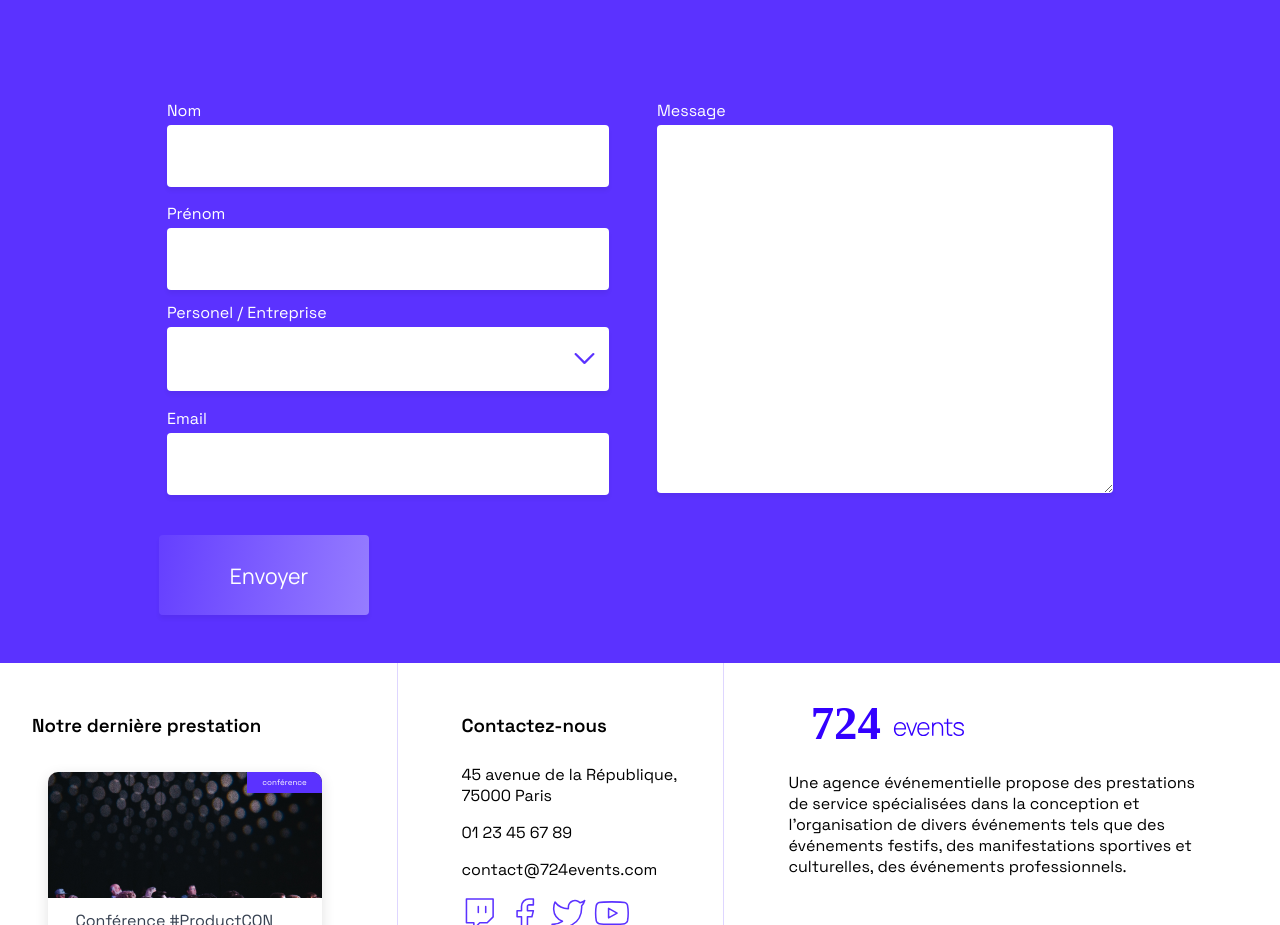
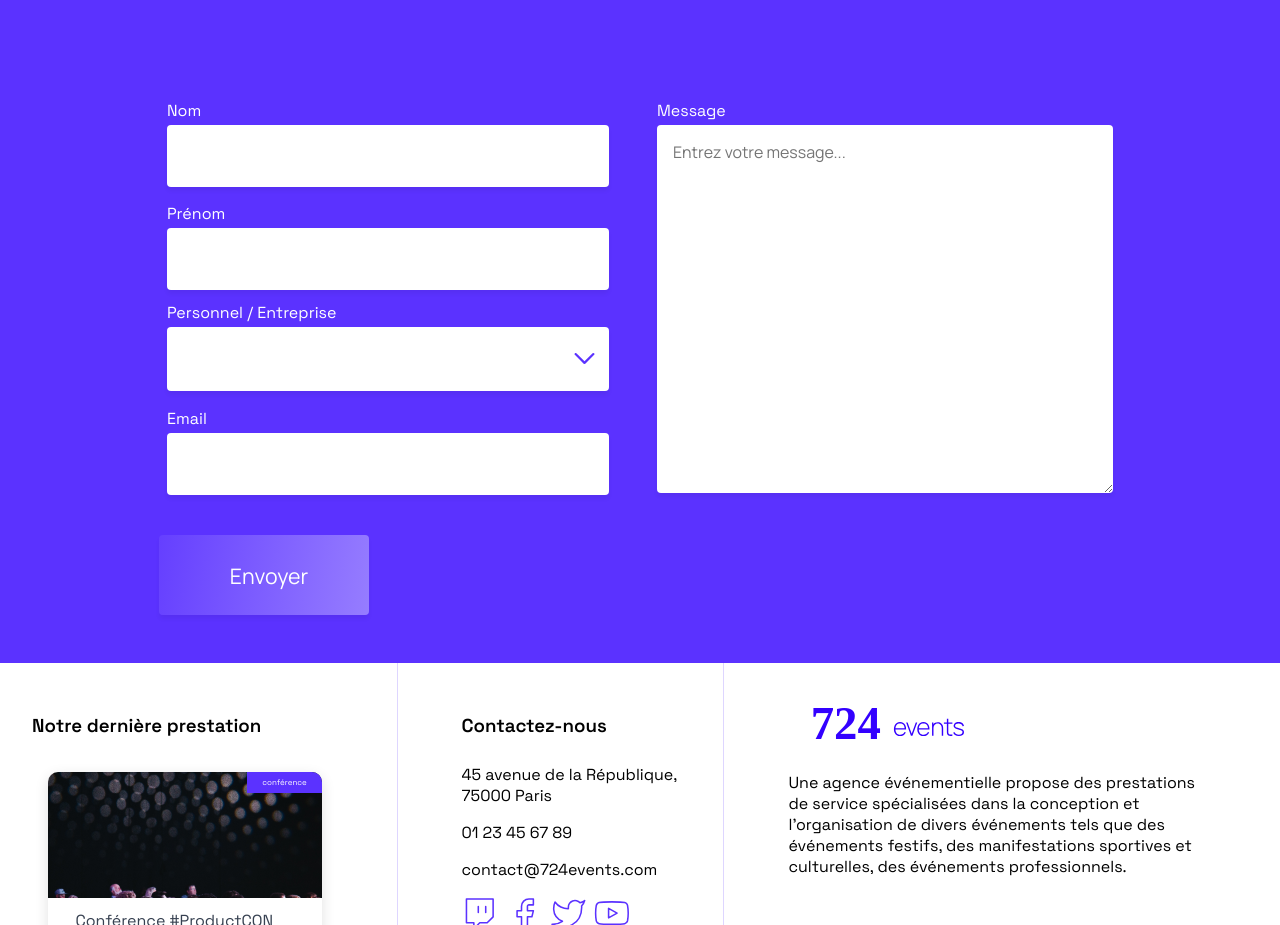
Before and after one commit to anaisdunand/724-events, a React (Create React App) app: page / in a window 1280 px wide. Shown: the part 5450-6375 px from the top of the page. Built offline with nearby package versions, Linux system fonts and the light colour scheme.

Commit message:
Débogage du formulaire de contact --> pendant l'envoi : le bouton affiche "en cours" --> après l'envoi : affichage du message de succès, réinitialisation du formulaire

```diff
--- a/src/components/Field/index.js
+++ b/src/components/Field/index.js
@@ -9,30 +9,28 @@ export const FIELD_TYPES = {
 
 const Field = ({ type = FIELD_TYPES.INPUT_TEXT, label, name, placeholder }) => {
     let component;
+
     switch (type) {
-    case FIELD_TYPES.INPUT_TEXT:
+        case FIELD_TYPES.TEXTAREA:
             component = (
-        <input
-          type="text"
+                <textarea
                     name={name}
                     placeholder={placeholder}
                     data-testid="field-testid"
                 />
             );
         break;
-    case FIELD_TYPES.TEXTAREA:
-      component = <textarea name={name} data-testid="field-testid" />;
-      break;
         default:
             component = (
                 <input
                     type="text"
                     name={name}
-          placeholder={placeholder}
                     data-testid="field-testid"
                 />
             );
-  }
+        break;
+    };
+
     return (
         <div className="inputField">
             <span>{label}</span>
--- a/src/components/Field/style.scss
+++ b/src/components/Field/style.scss
@@ -14,6 +14,7 @@
 input {
     height: 60px;
     min-width: 424px;
+    font-family: "Manrope", sans-serif;
     font-size: 16px;
     text-transform: capitalize;
     padding-left: 16px;
@@ -23,9 +24,11 @@ input {
     color: $black;
     &:focus {
         color: $primary;
-  }
-
-  font-family: "Manrope", sans-serif;
+    };
+    &[name="email"],
+    &[type="submit"] {
+        text-transform: none;
+    };
 }
 textarea {
     height: 336px;
--- a/src/components/Select/index.js
+++ b/src/components/Select/index.js
@@ -1,6 +1,6 @@
 /* eslint-disable jsx-a11y/no-noninteractive-element-interactions */
 /* eslint-disable jsx-a11y/click-events-have-key-events */
-import { useState } from "react";
+import { useState, useEffect } from "react";
 import PropTypes from "prop-types";
 
 import "./style.scss";
@@ -12,9 +12,14 @@ const Select = ({
     titleEmpty,
     label,
     type = "normal",
+    resetKey,
 }) => {
     const [value, setValue] = useState();
     const [collapsed, setCollapsed] = useState(true);
+
+    useEffect(() => {
+        setValue(undefined);
+    }, [resetKey]);
 
     const changeValue = (newValue) => {
         setValue(newValue);
@@ -25,7 +30,7 @@ const Select = ({
         if (newValue === "conférence") return "Conférences";
         if (newValue === "expérience digitale") return "Expériences digitales";
         if (newValue === "soirée d'entreprise") return "Soirées d'entreprise";
-        return "Toutes";
+        return newValue;
     };
 
     return (
@@ -34,7 +39,7 @@ const Select = ({
             <div className="Select">
                 <ul>
                     <li className={collapsed ? "SelectTitle--show" : "SelectTitle--hide"}>
-                        {!titleEmpty && styledValue(value)}
+                        {styledValue(value) || (!titleEmpty && "Toutes")}
                     </li>
                     {!collapsed && (
                         <>
@@ -93,6 +98,7 @@ Select.propTypes = {
     titleEmpty: PropTypes.bool,
     label: PropTypes.string,
     type: PropTypes.string,
+    resetKey: PropTypes.number,
 }
 
 Select.defaultProps = {
@@ -101,6 +107,7 @@ Select.defaultProps = {
     label: "",
     type: "normal",
     name: "select",
+    resetKey: 0,
 }
 
 export default Select;
--- a/src/containers/Form/index.js
+++ b/src/containers/Form/index.js
@@ -7,43 +7,51 @@ import Button, { BUTTON_TYPES } from "../../components/Button";
 const mockContactApi = () => new Promise((resolve) => { setTimeout(resolve, 500); })
 
 const Form = ({ onSuccess, onError }) => {
+    const [resetKey, setResetKey] = useState(0);
     const [sending, setSending] = useState(false);
+
     const sendContact = useCallback(
         async (evt) => {
             evt.preventDefault();
             setSending(true);
-      // We try to call mockContactApi
+
             try {
                 await mockContactApi();
+
+                evt.target.reset();
+                setResetKey(prev => prev + 1);
+
                 setSending(false);
+                onSuccess();
             } catch (err) {
                 setSending(false);
                 onError(err);
             }
-    },
-    [onSuccess, onError]
+        }, [onSuccess, onError]
     );
+
     return (
         <form onSubmit={sendContact}>
             <div className="row">
                 <div className="col">
-          <Field placeholder="" label="Nom" />
-          <Field placeholder="" label="Prénom" />
+                <Field name="nom" label="Nom" />
+                <Field name="prénom" label="Prénom" />
                 <Select
-            selection={["Personel", "Entreprise"]}
+                    selection={["Personnel", "Entreprise"]}
                     onChange={() => null}
-            label="Personel / Entreprise"
+                    label="Personnel / Entreprise"
                     type="large"
                     titleEmpty
+                    resetKey={resetKey}
                 />
-          <Field placeholder="" label="Email" />
+                <Field name="email" label="Email" />
                 <Button type={BUTTON_TYPES.SUBMIT} disabled={sending}>
-            {sending ? "En cours" : "Envoyer"}
+                    {sending ? "En cours..." : "Envoyer"}
                 </Button>
                 </div>
                 <div className="col">
                 <Field
-            placeholder="message"
+                    placeholder="Entrez votre message..."
                     label="Message"
                     type={FIELD_TYPES.TEXTAREA}
                 />
```
Lines whose indentation alone changed are shown as unchanged.
